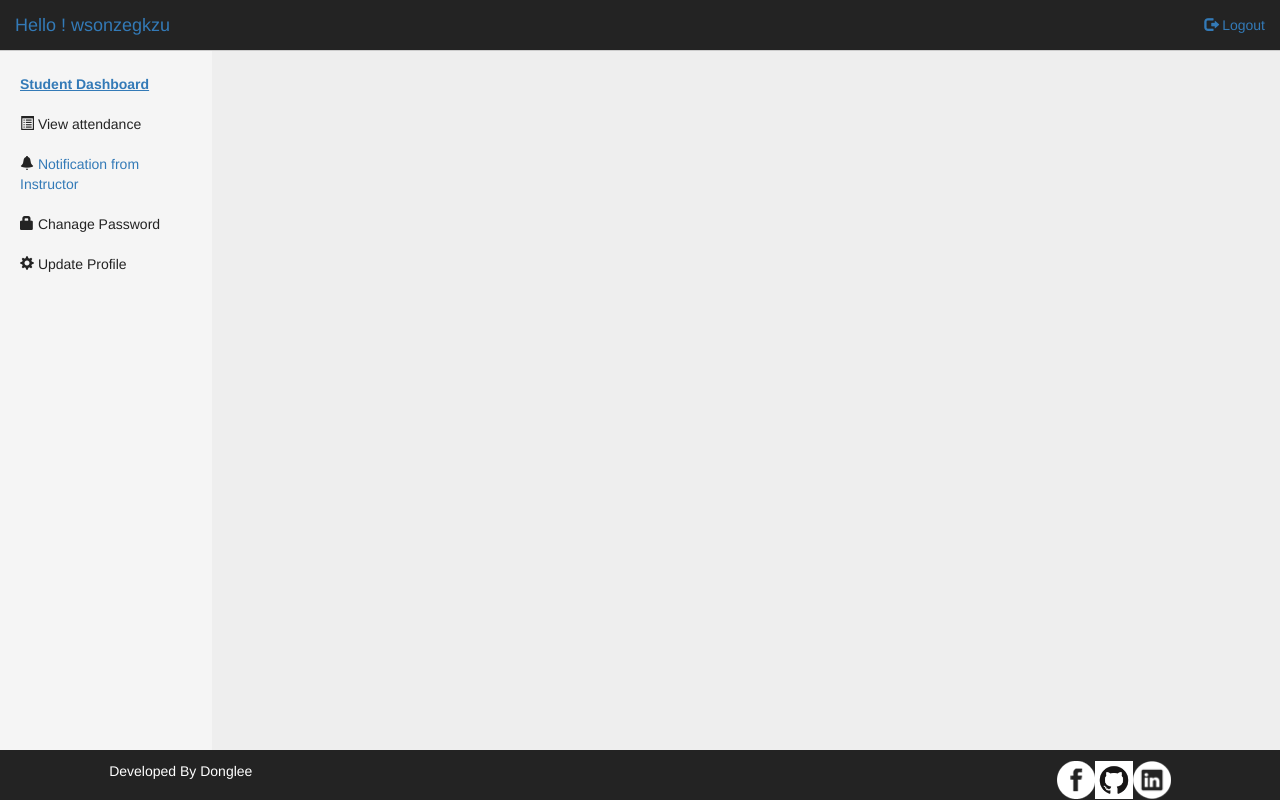
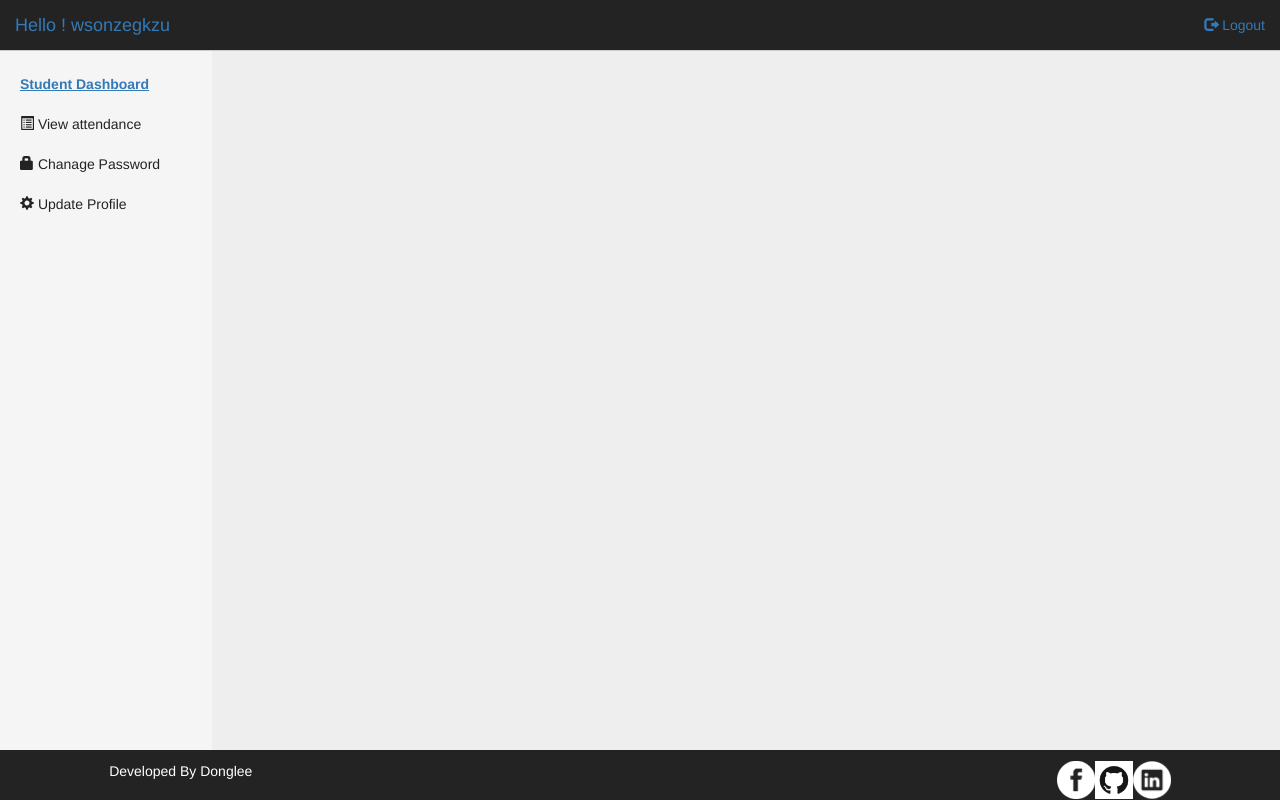
Before and after one commit to hardlyhuman/IIITS-AMB, a PHP site: page /Student/index.php?option=35 in a window 1280 px wide. Run offline with PHP 8.4, Linux system fonts and the light colour scheme; a user stored in the database is signed in; data comes from the database, SQL or seed files in the repository; some libraries are stand-ins or nearby versions.

Commit message:
Update index.php

```diff
--- a/Student/index.php
+++ b/Student/index.php
@@ -94,7 +94,7 @@ $stu= mysqli_fetch_array($q);
 
 			<li><a href="index.php?option=view_attendance" title="take today's attendance "style="color:#232323"><span class="glyphicon glyphicon-list-alt"></span> View attendance</a></li>
 
-		<li><a href="index.php?option=notification" title="Check notification given by admin"><span class="glyphicon glyphicon-bell" style="color:#232323"></span> Notification from Instructor</a></li>
+		<!--<li><a href="index.php?option=notification" title="Check notification given by admin"><span class="glyphicon glyphicon-bell" style="color:#232323"></span> Notification from Instructor</a></li>-->
 
 
 
```
